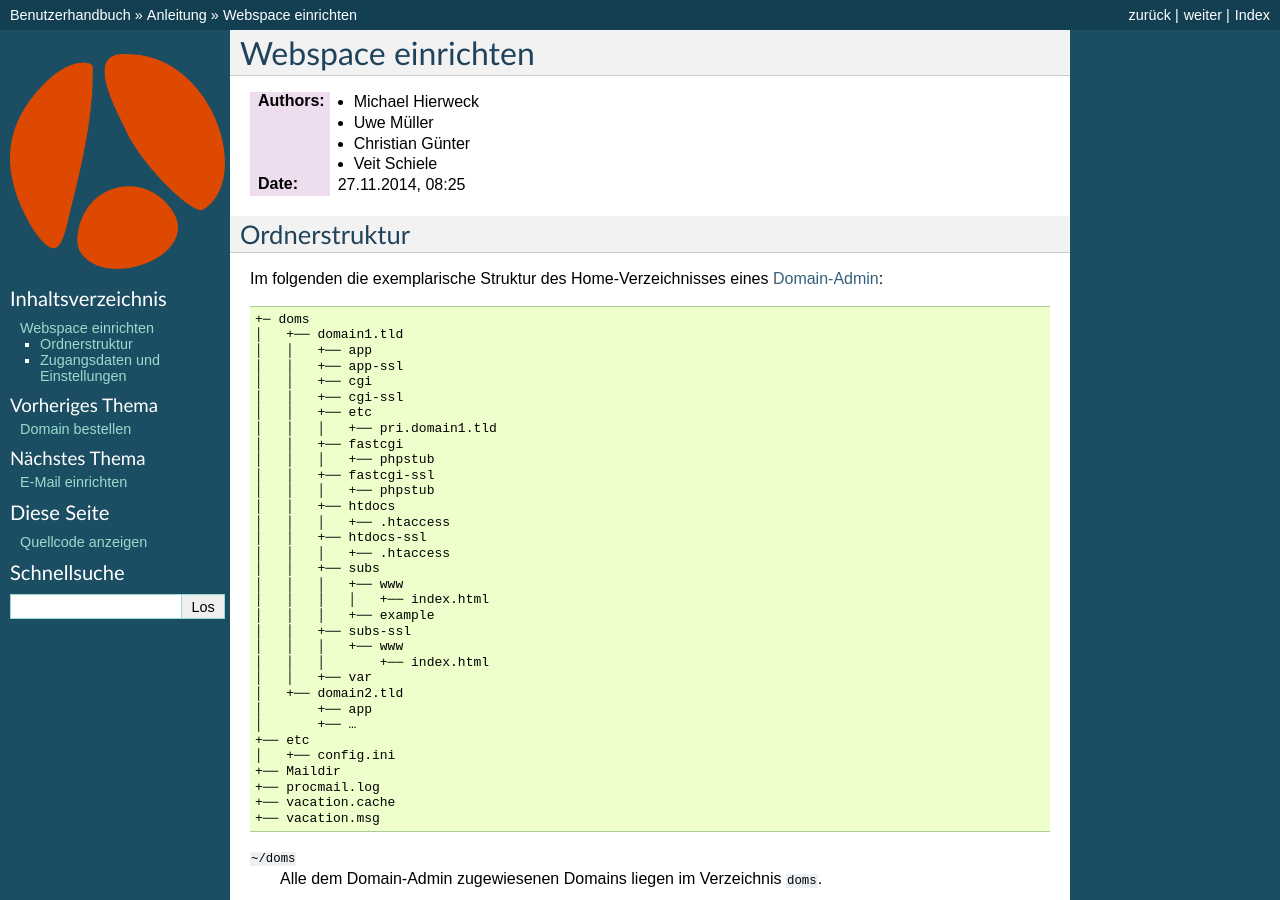
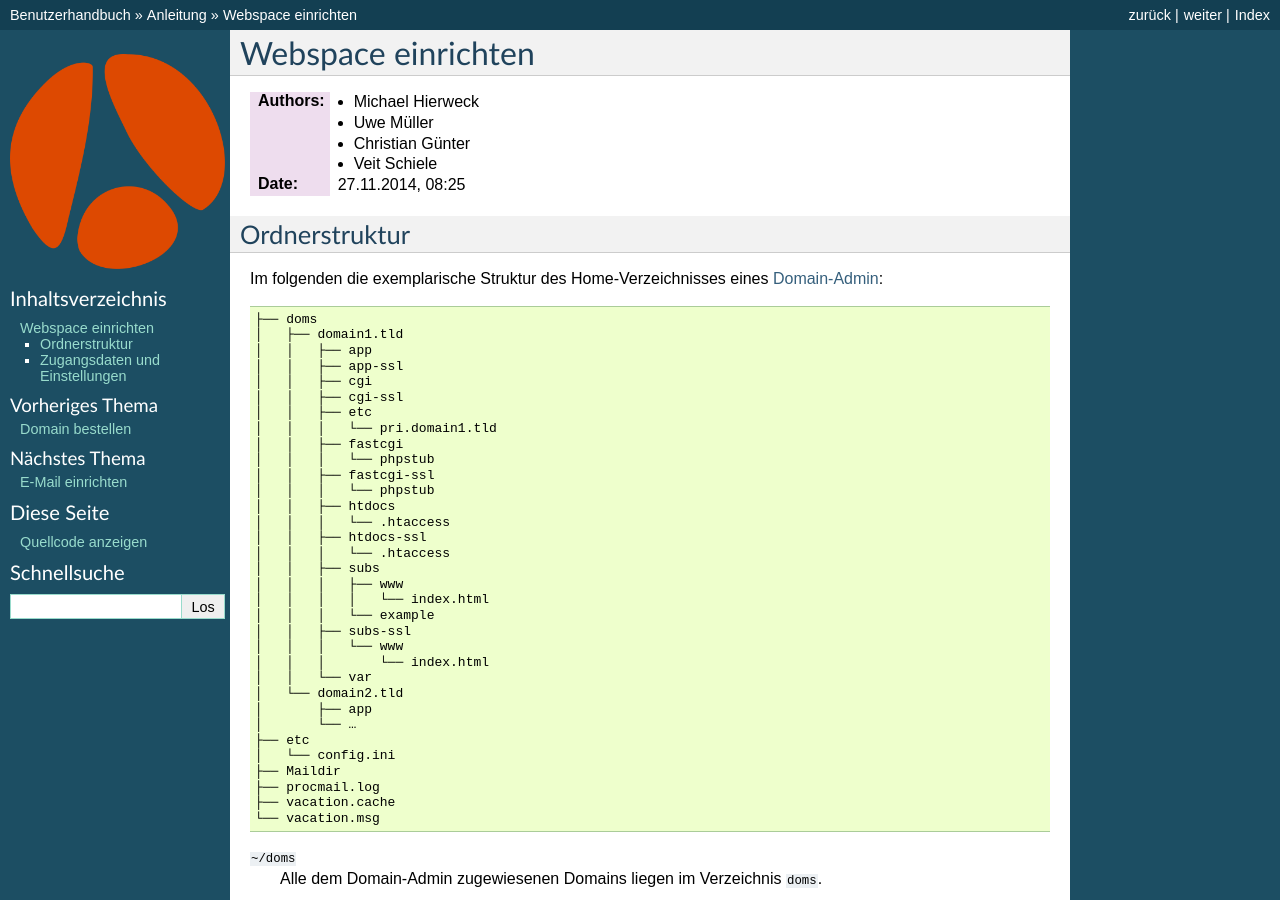
Before and after one commit to hostsharing/hs.docs.users, a Sphinx documentation site: the page built from source/anleitung/webspace.rst, in a window 1280 px wide and 900 px high. Built offline with Sphinx 7.4.7, drawn with Linux system fonts in a browser that asks for light colours.

Commit message:
Revert "Workaround for special UTF-8 characters used in directory tree listing not supported by LaTeX."
This reverts commit 2cf16d28a31b3b5278068cfa233d68b653ae2fad.

```diff
--- a/source/anleitung/webspace.rst
+++ b/source/anleitung/webspace.rst
@@ -17,39 +17,39 @@ Ordnerstruktur
 Im folgenden die exemplarische Struktur des Home-Verzeichnisses eines
 :doc:`../administration/benutzer/domain-admin`::
 
-    +─ doms
-    │   +── domain1.tld
-    │   │   +── app
-    │   │   +── app-ssl
-    │   │   +── cgi
-    │   │   +── cgi-ssl
-    │   │   +── etc
-    │   │   │   +── pri.domain1.tld
-    │   │   +── fastcgi
-    │   │   │   +── phpstub
-    │   │   +── fastcgi-ssl
-    │   │   │   +── phpstub
-    │   │   +── htdocs
-    │   │   │   +── .htaccess
-    │   │   +── htdocs-ssl
-    │   │   │   +── .htaccess
-    │   │   +── subs
-    │   │   │   +── www
-    │   │   │   │   +── index.html
-    │   │   │   +── example
-    │   │   +── subs-ssl
-    │   │   │   +── www
-    │   │   │       +── index.html
-    │   │   +── var
-    │   +── domain2.tld
-    │       +── app
-    │       +── …
-    +── etc
-    │   +── config.ini
-    +── Maildir
-    +── procmail.log
-    +── vacation.cache
-    +── vacation.msg
+    ├── doms
+    │   ├── domain1.tld
+    │   │   ├── app
+    │   │   ├── app-ssl
+    │   │   ├── cgi
+    │   │   ├── cgi-ssl
+    │   │   ├── etc
+    │   │   │   └── pri.domain1.tld
+    │   │   ├── fastcgi
+    │   │   │   └── phpstub
+    │   │   ├── fastcgi-ssl
+    │   │   │   └── phpstub
+    │   │   ├── htdocs
+    │   │   │   └── .htaccess
+    │   │   ├── htdocs-ssl
+    │   │   │   └── .htaccess
+    │   │   ├── subs
+    │   │   │   ├── www
+    │   │   │   │   └── index.html
+    │   │   │   └── example
+    │   │   ├── subs-ssl
+    │   │   │   └── www
+    │   │   │       └── index.html
+    │   │   └── var
+    │   └── domain2.tld
+    │       ├── app
+    │       └── …
+    ├── etc
+    │   └── config.ini
+    ├── Maildir
+    ├── procmail.log
+    ├── vacation.cache
+    └── vacation.msg
 
 ``~/doms``
     Alle dem Domain-Admin zugewiesenen Domains liegen im Verzeichnis ``doms``.
```
